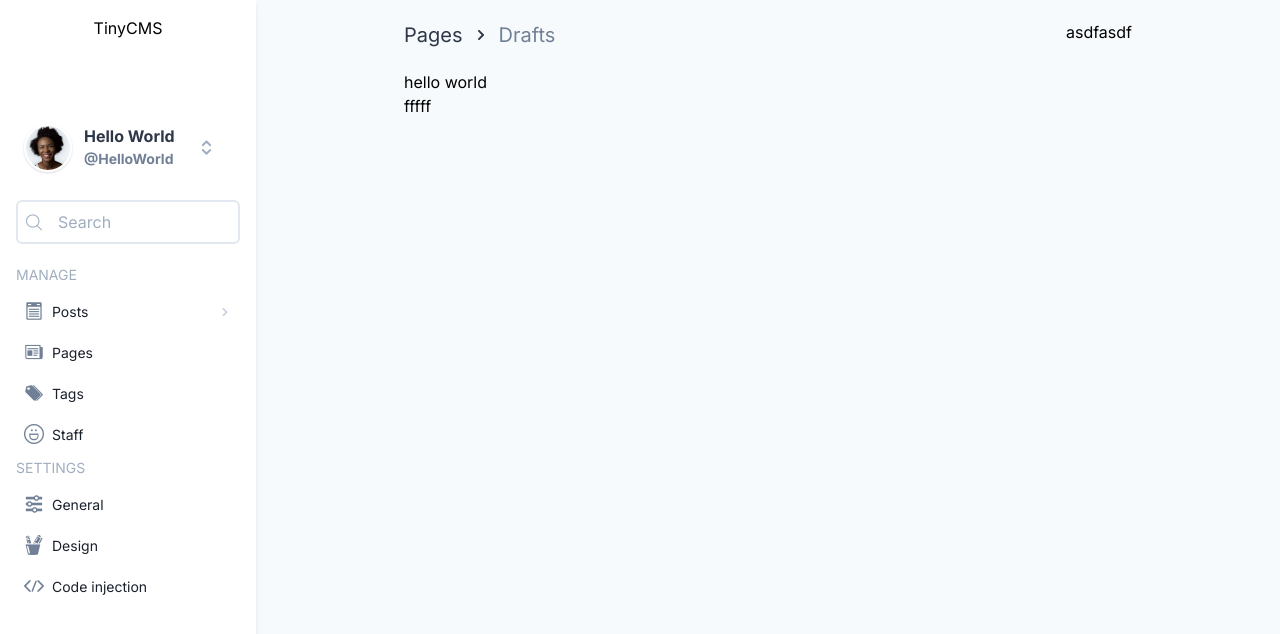
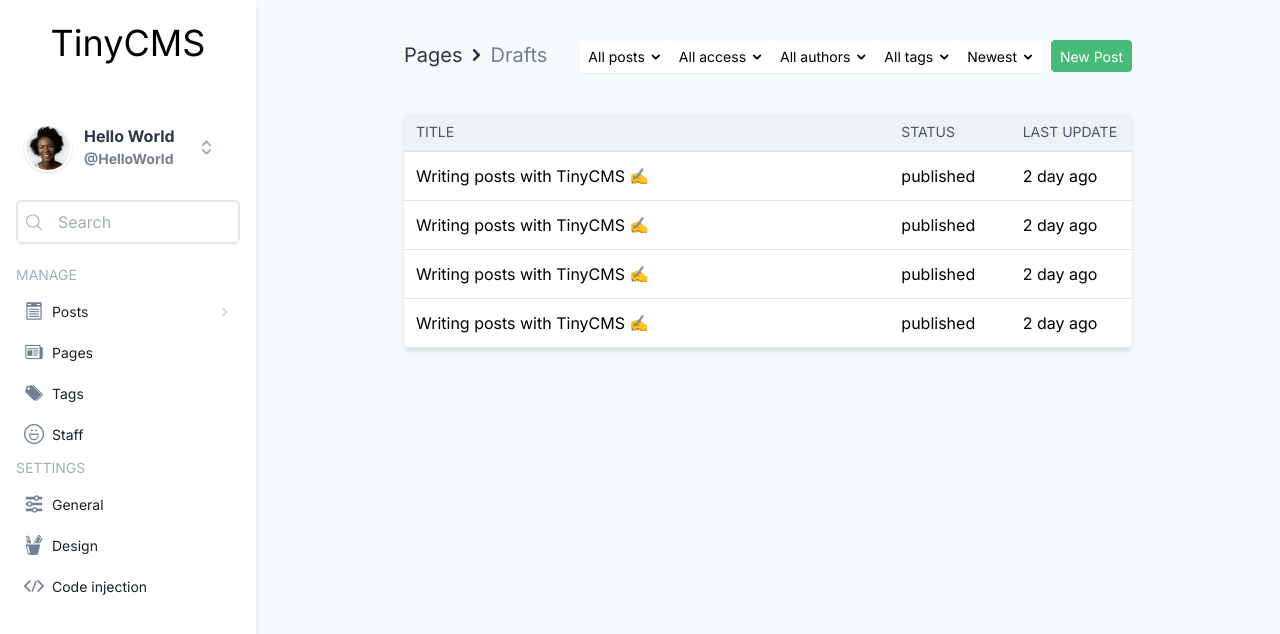
Before and after one commit to wang22/TinyPage, a Vue app: page / in a window 1280 px wide. Shown: the top 634 px of the page. Built offline with nearby package versions, Linux system fonts and the light colour scheme.

Commit message:
add table

```diff
--- a/src/App.vue
+++ b/src/App.vue
@@ -5,20 +5,19 @@
     </div>
     <div class="ml-64 bg-gray-100 min-h-screen">
       <div class="xl:w-3/4 lg:w-full md:w-full sm:w-full mx-auto px-5 h-screen min-h-screen">
-        <t-breadcrumb />
-        <t-dropdata>
-          hello world
-          <template v-slot:data>
-            dddd
+        <t-breadcrumb>
+          <template v-slot:right>
+            <t-dropdown-group>
+              <t-dropdown direction="right" :list="[{name: 'All posts'},{name: 'Draft posts'}, {name: 'Published posts'}]" />
+              <t-dropdown direction="right" :list="[{name: 'All access'},{name: 'Draft Posts'}, {name: 'Published Posts'}]" />
+              <t-dropdown direction="right" :list="[{name: 'All authors'},{name: 'Draft Posts'}, {name: 'Published Posts'}]" />
+              <t-dropdown direction="right" :list="[{name: 'All tags'},{name: 'Draft Posts'}, {name: 'Published Posts'}]" />
+              <t-dropdown direction="right" :list="[{name: 'Newest'},{name: 'Draft Posts'}, {name: 'Published Posts'}]" />
+            </t-dropdown-group>
+            <t-button color="green" class="ml-2">New Post</t-button>
           </template>
-        </t-dropdata>
-
-        <t-dropdata>
-          <div>fffff</div>
-          <template v-slot:data>
-            dddd
-          </template>
-        </t-dropdata>
+        </t-breadcrumb>
+        <t-table></t-table>
       </div>
     </div>
   </div>
--- a/src/components/base/breadcrumb.vue
+++ b/src/components/base/breadcrumb.vue
@@ -1,18 +1,10 @@
 <template>
-  <div class="flex justify-between py-5">
+  <div class="flex justify-between py-10">
     <nav class="text-gray-800 text-xl">
       <ol class="list-none p-0 inline-flex">
         <li class="flex items-center">
           <a href="#">Pages</a>
-          <svg
-            class="fill-current w-3 h-3 mx-3"
-            xmlns="http://www.w3.org/2000/svg"
-            viewBox="0 0 320 512"
-          >
-            <path
-              d="M285.476 272.971L91.132 467.314c-9.373 9.373-24.569 9.373-33.941 0l-22.667-22.667c-9.357-9.357-9.375-24.522-.04-33.901L188.505 256 34.484 101.255c-9.335-9.379-9.317-24.544.04-33.901l22.667-22.667c9.373-9.373 24.569-9.373 33.941 0L285.475 239.03c9.373 9.372 9.373 24.568.001 33.941z"
-            />
-          </svg>
+          <t-icon icon="rounded-right" class="fill-current mx-1" />
         </li>
         <li class="text-gray-600">
           <a href="#">Drafts</a>
@@ -20,7 +12,7 @@
       </ol>
     </nav>
     <div>
-        asdfasdf
+      <slot name="right"></slot>
     </div>
   </div>
 </template>
--- a/src/components/base/button.vue
+++ b/src/components/base/button.vue
@@ -1,7 +1,7 @@
 <template>
   <a href="#" :class="classes">
-    <span class="mx-auto">
-      <t-icon v-if="icon" :icon="icon" class="fill-current w-4 h-4 mr-2" />
+    <span :class="textClasses">
+      <t-icon v-if="icon" :icon="icon" class="fill-current w-4 mr-2" />
       <slot></slot>
     </span>
   </a>
@@ -37,18 +37,29 @@ export default {
   method: {
   },
   computed: {
+    textClasses() {
+      let size = 'leading-8';
+      switch(this.size) {
+        case 'lg': size = 'leading-9'; break;
+        case 'sm': size = 'leading-7'; break;
+      }
+      return [
+        'mx-auto text-sm',
+        `${size}`
+      ]
+    },
     classes() {
-      let size = 'py-1 px-4';
+      let size = 'px-2 h-8 inline-block';
       switch(this.size) {
-        case 'lg': size = 'py-2 px-6'; break;
-        case 'sm': size = 'py-1 px-4'; break;
+        case 'lg': size = 'px-2 h-9 inline-block'; break;
+        case 'sm': size = 'px-1 h-7 inline-block'; break;
       }
 
       const _this = this;
       const outlineTheme = function () {
         //
         return [
-          `bg-white tracking-wide rounded border-2 shadow-md  inline-flex items-center ${size}`,
+          `bg-white tracking-wide rounded border-2 shadow-md items-center ${size}`,
           {
             [`text-${_this.color}-800`]: _this.color,
             [`border-${_this.color}-600`]: _this.color,
--- /dev/null
+++ b/src/components/dropdown/dropdown-group.vue
@@ -0,0 +1,10 @@
+<template>
+  <div class="inline-block group">
+    <slot></slot>
+  </div>
+</template>
+<style>
+.group div {
+  border-radius: 0;
+}
+</style>
--- /dev/null
+++ b/src/components/dropdown/dropdown.vue
@@ -0,0 +1,75 @@
+<template>
+  <t-dropdata class="relative inline-block" ref="dropdata">
+    <div
+      class="relative rounded shadow-sm text-sm bg-white px-2 h-8 leading-8 cursor-pointer hover:border-gray-500 hover:shadow-md focus:outline-none"
+    >
+      {{defaultValue.name}}
+      <t-icon icon="rounded-down" class="text-sm" />
+    </div>
+    <template v-slot:data>
+      <div
+        :class="`absolute ${direction}-0 mt-1 py-2 w-48 bg-white rounded-md shadow-xl z-20 text-sm`"
+      >
+        <a
+          :class="`block cursor-pointer px-3 h-8 leading-8 text-sm capitalize text-gray-700 hover:bg-blue-400 hover:text-white ${item.active ? 'item-active': ''}`"
+          v-for="item in list"
+          :key="item.name"
+          @click="chooseItem(item)"
+        >
+          {{ item.name }}
+        </a>
+      </div>
+    </template>
+  </t-dropdata>
+</template>
+<style>
+.item-active {
+    border-left: 2px solid rgba(99,179,237,255);
+    background: rgba(235,248,255,255);
+}
+</style>
+<script>
+export default {
+  props: {
+    direction: {
+      type: String,
+      default: "right",
+    },
+    list: {
+      type: Array,
+      default() {
+        return [];
+      },
+    },
+  },
+  data() {
+    return {
+      defaultValue: null,
+    };
+  },
+  created() {
+    for (let i in this.list) {
+      const item = this.list[i];
+      if (item.active) {
+        this.defaultValue = item;
+        break;
+      }
+    }
+    this.list[0].active = true;
+    this.defaultValue = this.list[0];
+  },
+  methods: {
+    chooseItem(target) {
+      for (let i in this.list) {
+        const item = this.list[i];
+        if (item !== target) {
+            item.active = false;
+        }
+      }
+      target.active = true;
+      this.defaultValue = target;
+      this.$refs.dropdata.handleClose();
+    },
+  },
+};
+</script>
--- a/src/components/navbar/navbar.vue
+++ b/src/components/navbar/navbar.vue
@@ -1,6 +1,6 @@
 <template>
   <aside class="p-4">
-      <div class="h-20 text-center text-5">
+      <div class="h-20 text-center text-4xl">
         TinyCMS
       </div>
 
--- /dev/null
+++ b/src/components/table/table.vue
@@ -0,0 +1,35 @@
+<template>
+  <table
+    class="bg-white w-full shadow-md rounded overflow-hidden"
+  >
+    <thead class="bg-gray-200 uppercase border-b-2 text-gray-700 text-left">
+      <tr>
+          <th class="py-2 px-3 font-normal text-sm">title</th>
+          <th class="py-2 px-3 font-normal text-sm w-1/6">status</th>
+          <th class="py-2 px-3 font-normal text-sm w-1/6">last update</th>
+      </tr>
+    </thead>
+    <tbody>
+      <tr class="border-b hover:bg-gray-100 cursor-pointer">
+          <td class="p-3">Writing posts with TinyCMS ✍️</td>
+          <td class="p-3">published</td>
+          <td class="p-3">2 day ago</td>
+      </tr>
+      <tr class="border-b hover:bg-gray-100 cursor-pointer">
+          <td class="p-3">Writing posts with TinyCMS ✍️</td>
+          <td class="p-3">published</td>
+          <td class="p-3">2 day ago</td>
+      </tr>
+      <tr class="border-b hover:bg-gray-100 cursor-pointer">
+          <td class="p-3">Writing posts with TinyCMS ✍️</td>
+          <td class="p-3">published</td>
+          <td class="p-3">2 day ago</td>
+      </tr>
+      <tr class="border-b hover:bg-gray-100 cursor-pointer">
+          <td class="p-3">Writing posts with TinyCMS ✍️</td>
+          <td class="p-3">published</td>
+          <td class="p-3">2 day ago</td>
+      </tr>
+    </tbody>
+  </table>
+</template>
```
Also changed, not shown: src/components/index.js (+7 -1 lines).
